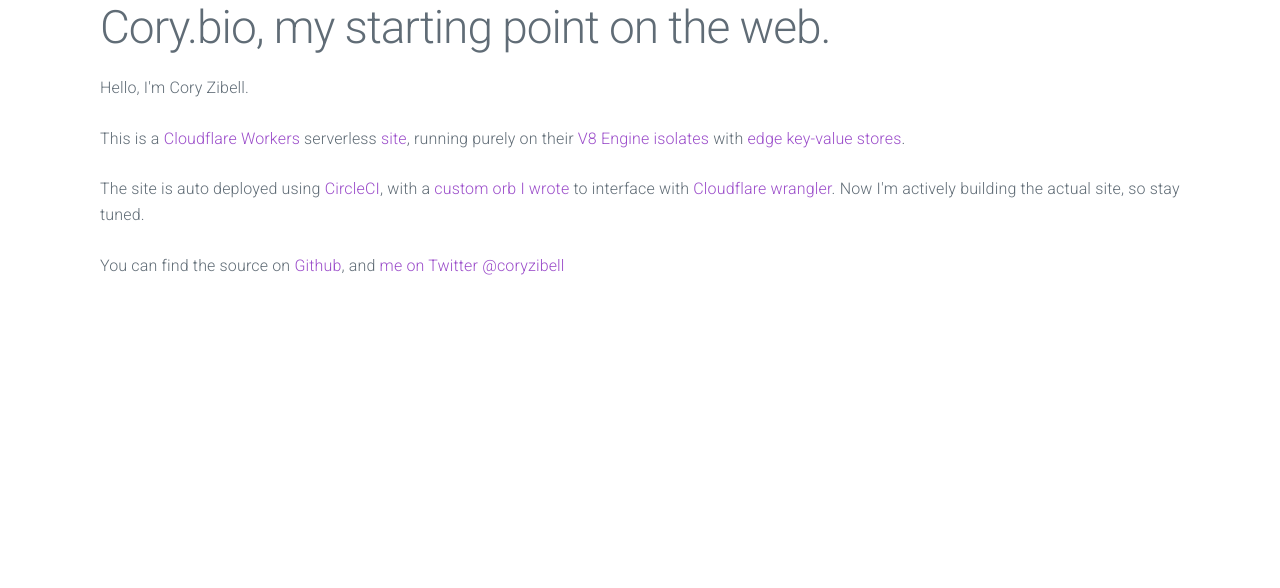
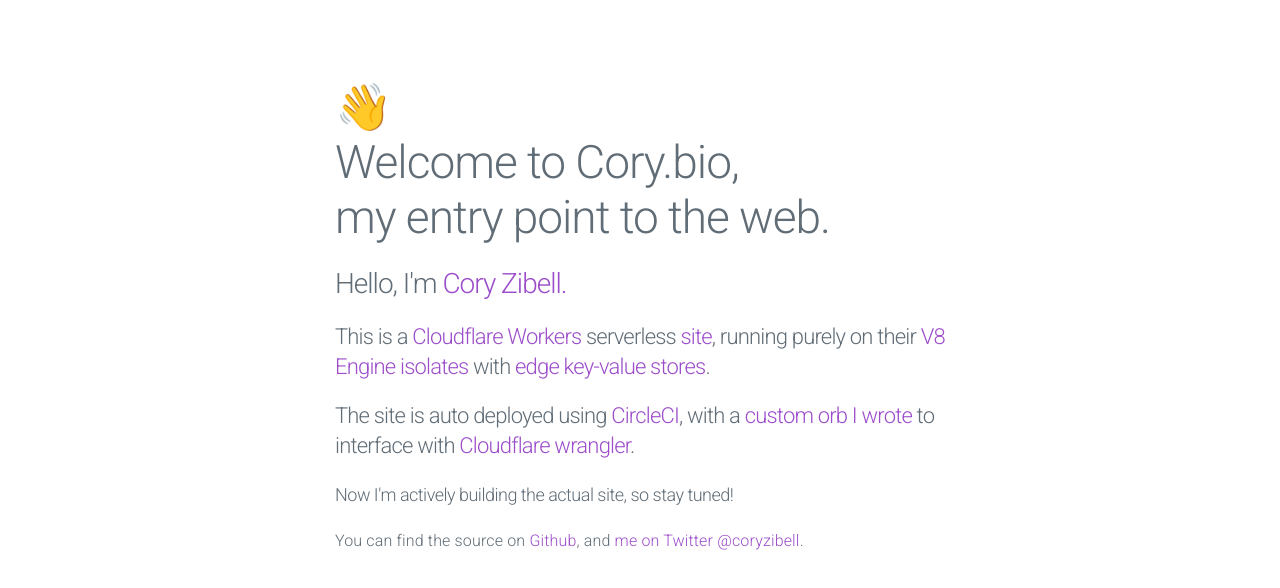
Before and after one commit to coryzibell/cory.bio, a plain HTML site: page public/index.html in a window 1280 px wide. Drawn offline with nearby package versions, Linux system fonts and the light colour scheme.

Commit message:
Copy and style changes

```diff
--- a/public/index.html
+++ b/public/index.html
@@ -1,31 +1,27 @@
 <html>
     <head>
-        <!-- Google Fonts -->
         <link rel="stylesheet" href="https://fonts.googleapis.com/css?family=Roboto:300,300italic,700,700italic">
-
-        <!-- CSS Reset -->
-        <link rel="stylesheet" href="https://cdnjs.cloudflare.com/ajax/libs/normalize/8.0.1/normalize.css">
-
-        <!-- Milligram CSS -->
-        <link rel="stylesheet" href="https://cdnjs.cloudflare.com/ajax/libs/milligram/1.4.1/milligram.css">
+        <link rel="stylesheet" href="https://cdnjs.cloudflare.com/ajax/libs/normalize/8.0.1/normalize.min.css">
+        <link rel="stylesheet" href="https://cdnjs.cloudflare.com/ajax/libs/milligram/1.4.1/milligram.min.css">
+        <link rel="stylesheet" href="styles.css">
         <title>cory.bio</title>
     </head>
     <body>
-        <main>
+        <main class="wrapper">
             <section class="container">
-                <h1>Cory.bio, my starting point on the web.</h1>
-                <p>Hello, I'm Cory Zibell.</p>
-                <p>This is a <a href="https://workers.cloudflare.com">Cloudflare Workers</a> serverless <a
+                <h1><span class="emoji">👋</span><br/>Welcome to Cory.bio,<br/> my entry point to the web.</h1>
+                <h3>Hello, I'm <a href="https://www.twitter.com/coryzibell">Cory Zibell.</a></h3>
+                <h4>This is a <a href="https://workers.cloudflare.com">Cloudflare Workers</a> serverless <a
                         href="https://workers.cloudflare.com/sites">site</a>, running purely on their <a
                         href="https://blog.cloudflare.com/cloud-computing-without-containers/">V8 Engine isolates</a>
-                    with <a href="https://www.cloudflare.com/products/workers-kv/">edge key-value stores</a>.</p>
-                <p>The site is auto deployed using <a href="https://circleci.com">CircleCI</a>, with a <a
+                    with <a href="https://www.cloudflare.com/products/workers-kv/">edge key-value stores</a>.</h4>
+                <h4>The site is auto deployed using <a href="https://circleci.com">CircleCI</a>, with a <a
                         href="https://circleci.com/orbs/registry/orb/coryzibell/cloudflare-wrangler">custom orb I
-                    wrote</a> to interface with <a href="https://github.com/cloudflare/wrangler">Cloudflare wrangler</a>.
-                    Now I'm actively building the actual site, so stay tuned.</p>
+                    wrote</a> to interface with <a href="https://github.com/cloudflare/wrangler">Cloudflare wrangler</a>.</h4>
+                    <h5>Now I'm actively building the actual site, so stay tuned!</h5>
                 <p>You can find the source on
                     <a href="https://github.com/coryzibell/cory.bio">Github</a>, and
-                    <a href="https://twitter.com/coryzibell">me on Twitter @coryzibell</a></p>
+                    <a href="https://twitter.com/coryzibell">me on Twitter @coryzibell</a>.</p>
             </section>
         </main>
 
--- /dev/null
+++ b/public/styles.css
@@ -0,0 +1,12 @@
+.container {
+    max-width: 65rem;
+}
+
+.wrapper {
+    margin-top: 10vh;
+}
+
+.emoji {
+    font-weight: 400;
+    font-family: apple color emoji, segoe ui emoji, noto color emoji, android emoji, emojisymbols, emojione mozilla, twemoji mozilla, segoe ui symbol, serif;
+}
```
